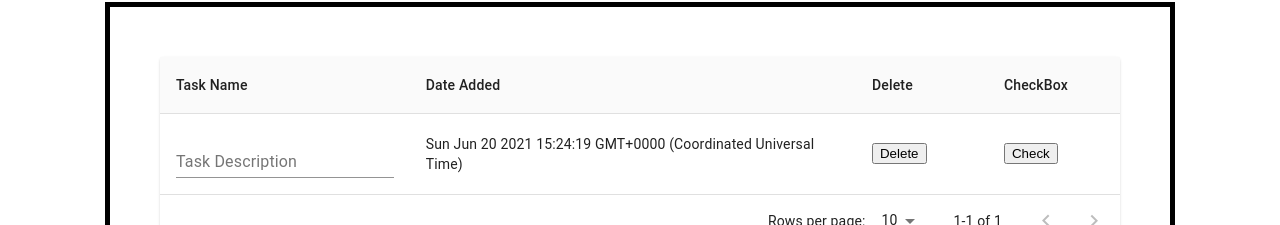
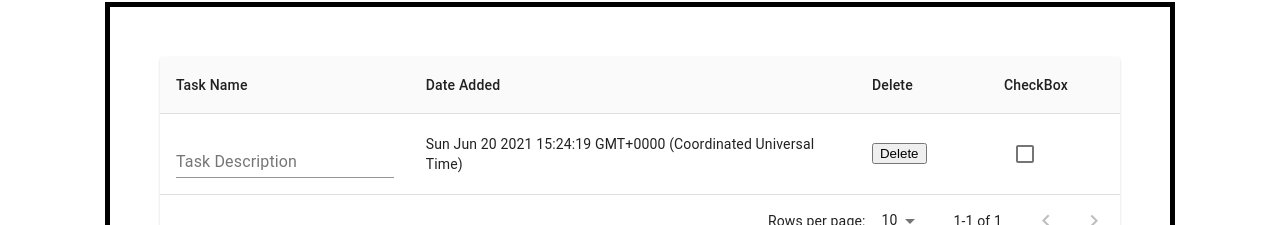
Before and after one commit to 2021-IBM-Accelerate-SW-Track/lab-1-team-46, a React (Create React App) app: page / in a window 1280 px wide. Shown: the part 87-312 px from the top of the page. Built offline with nearby package versions, Linux system fonts and the light colour scheme.

Commit message:
checkbox  is from material UI

```diff
--- a/src/component/box/index.js
+++ b/src/component/box/index.js
@@ -3,6 +3,8 @@ import Row from '../row'
 import TextField from "@material-ui/core/TextField";
 import ReactDOM from 'react-dom';
 import React, { Component } from "react";
+import Checkbox from '@material-ui/core/Checkbox';
+
 
 function createData(name, date, delbutton,check)
     {
@@ -19,13 +21,13 @@ class Box extends Component {
 
     constructor(props) {
         super(props);
-        this.genericRows = [createData(<TextField id="standard-basic" label="Task Description" />, Date().toLocaleString(),<button createddate = {Date().toLocaleString()} onClick = { createddate=> printDate(createddate)}>Delete</button>,<button>Check</button>)];
+        this.genericRows = [createData(<TextField id="standard-basic" label="Task Description" />, Date().toLocaleString(),<button createddate = {Date().toLocaleString()} onClick = { createddate=> printDate(createddate)}>Delete</button>,<Checkbox/>)];
 
     }
 
     addRow(rowArray,object)
     {
-        rowArray.push(createData(<TextField id="standard-basic" label="Task Description" />, Date().toLocaleString(),<button createddate = {Date().toLocaleString()} onClick = { createddate=> printDate(createddate)}>Delete</button>,<button>Check</button>));
+        rowArray.push(createData(<TextField id="standard-basic" label="Task Description" />, Date().toLocaleString(),<button createddate = {Date().toLocaleString()} onClick = { createddate=> printDate(createddate)}>Delete</button>,<Checkbox/>));
         console.log(rowArray.length);
         this.setState(() => {
             console.log('setting state');
```
